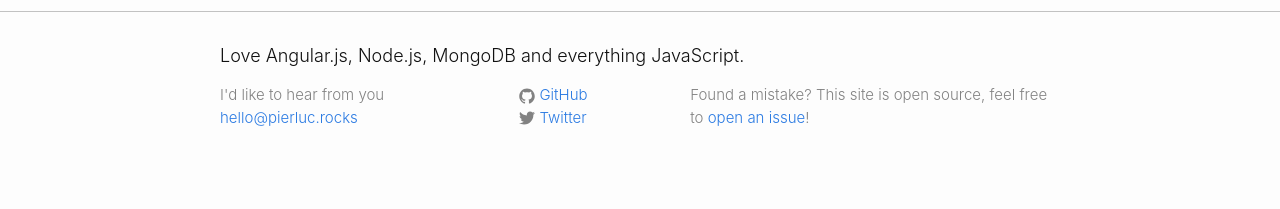
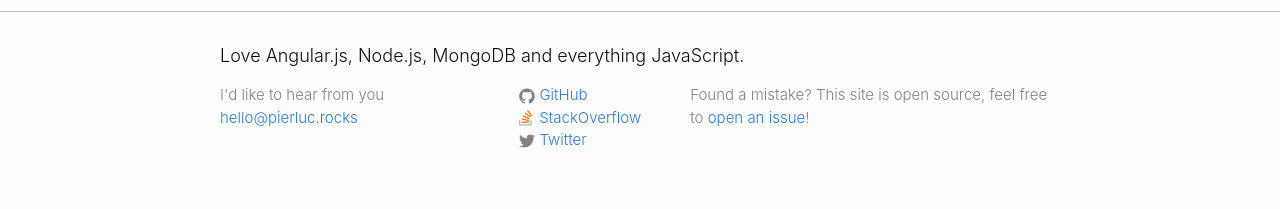
Before and after one commit to Zertz/Zertz.github.io, a Jekyll site: the page built from index.md, in a window 1280 px wide. Shown: the part 1857-2066 px from the top of the page. Built offline with Jekyll 4.4.1, drawn with Linux system fonts in a browser that asks for light colours.

Commit message:
Add StackOverflow profile

```diff
--- a/_config.yml
+++ b/_config.yml
@@ -14,6 +14,7 @@
 url: "http://pierluc.rocks"
 twitter_username: Zertz
 github_username: Zertz
+stackoverflow_username: 1779688
 
 # Build settings
 markdown: kramdown
--- a/_includes/footer.html
+++ b/_includes/footer.html
@@ -20,6 +20,12 @@
           </li>
           {% endif %}
 
+          {% if site.stackoverflow_username %}
+          <li>
+            {% include icon-stackoverflow.html username=site.stackoverflow_username %}
+          </li>
+          {% endif %}
+
           {% if site.twitter_username %}
           <li>
             {% include icon-twitter.html username=site.twitter_username %}
--- /dev/null
+++ b/_includes/icon-stackoverflow.html
@@ -0,0 +1 @@
+<a href="https://stackoverflow.com/users/{{ include.username }}">{% if include.icon != "false" %}<span class="icon icon--stackoverflow">{% include icon-stackoverflow.svg %}</span>{% endif %}<span class="username">StackOverflow</span></a>
--- a/_sass/_base.scss
+++ b/_sass/_base.scss
@@ -215,3 +215,7 @@
         }
     }
 }
+
+.icon--stackoverflow {
+  margin-right: 4px;
+}
```
Also changed, not shown: _includes/icon-stackoverflow.svg (added).
